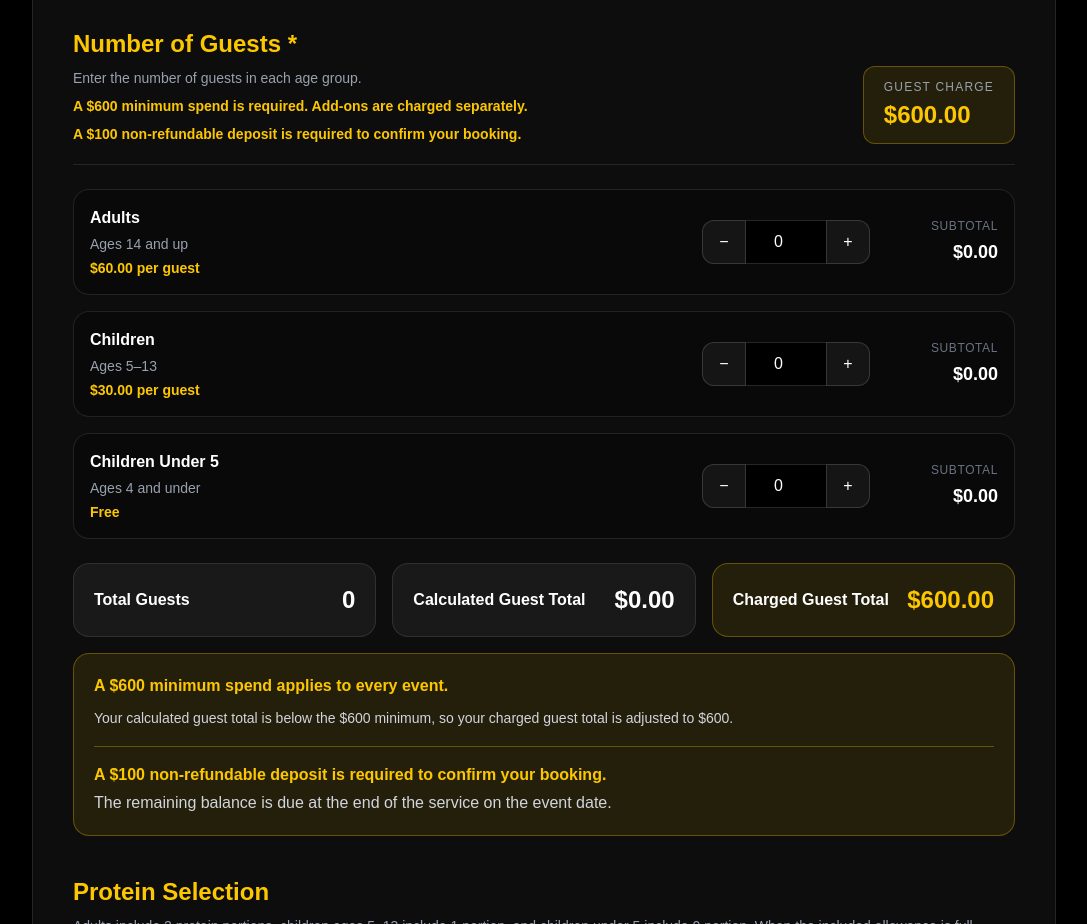
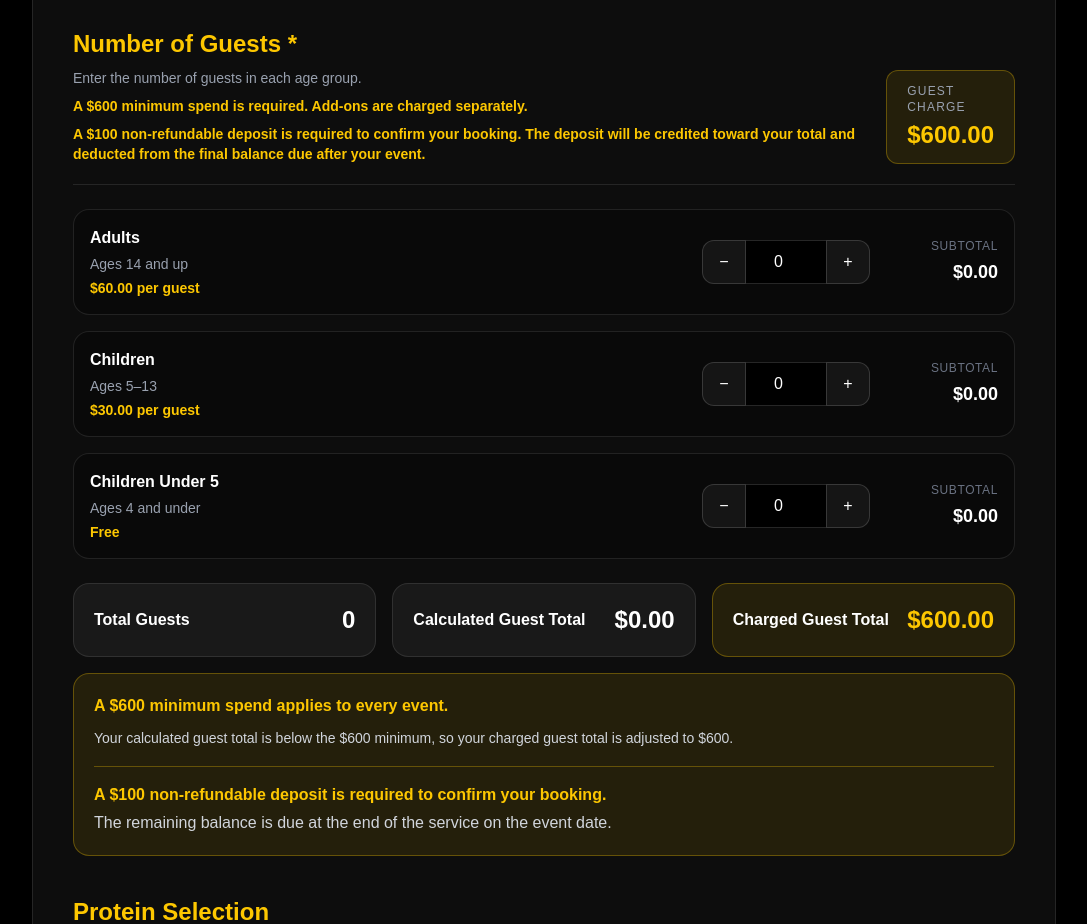
Before and after one commit to songsteppanyaki/songsteppanyaki, a Next.js app: page /booking in a window 1280 px wide. Shown: the part 1120-2044 px from the top of the page, without its empty margins (96-1183 px from the left). Built offline with nearby package versions, Linux system fonts and the light colour scheme.

Commit message:
Clarify deposit credit toward total

```diff
--- a/app/booking/page.tsx
+++ b/app/booking/page.tsx
@@ -965,6 +965,7 @@ router.push("/booking/payment");
                 </p>
                 <p className="mt-2 text-sm font-semibold text-yellow-400">
   A $100 non-refundable deposit is required to confirm your booking.
+The deposit will be credited toward your total and deducted from the final balance due after your event.
 </p>
               </div>
 
```
